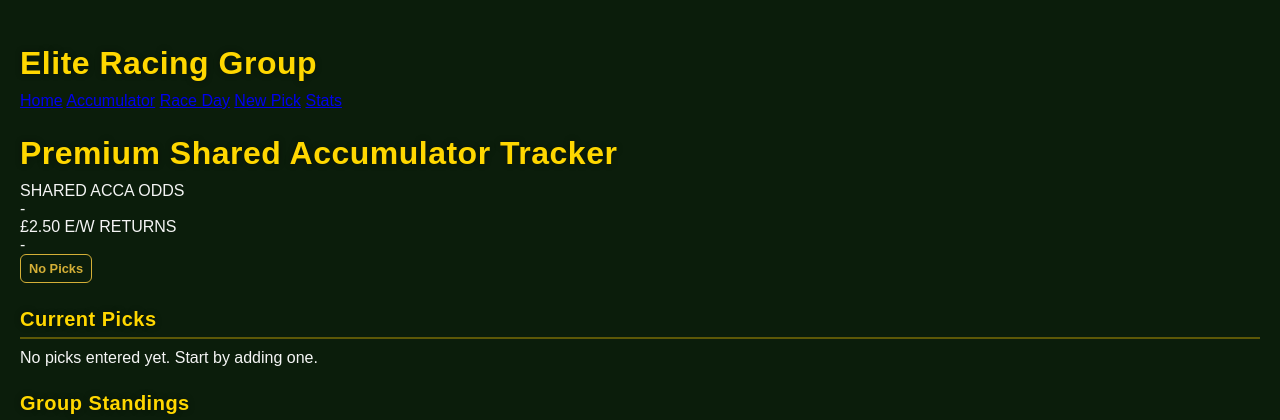
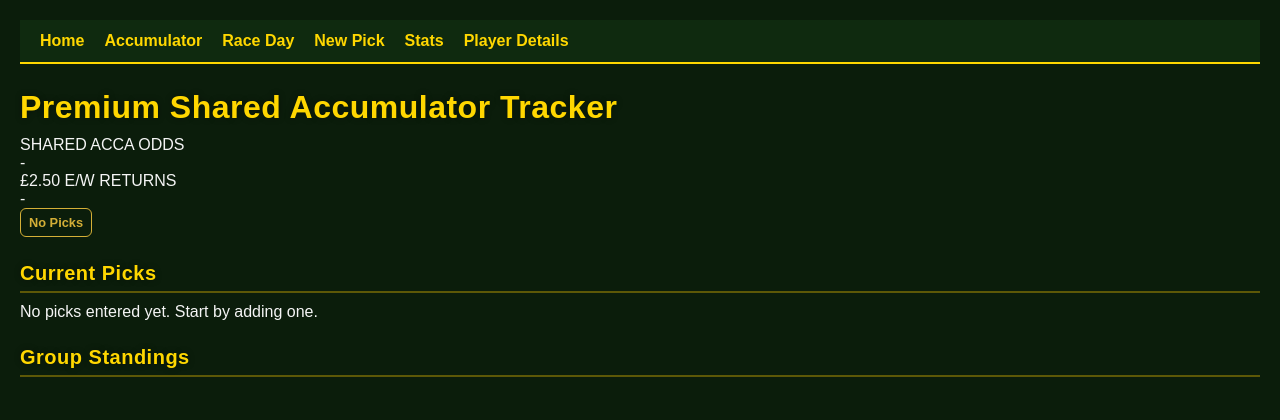
Before and after one commit to craignim1609-pixel/Horse-Racing-Tracker, a FastAPI app: page /acca in a window 1280 px wide. Shown: the top 420 px of the page. Run offline with FastAPI, Linux system fonts and the light colour scheme; tables that the repository leaves empty hold one stand-in row (values such as "Sample post"); data that the repository does not hold is empty.

Commit message:
Update header.html

```diff
--- a/app/templates/header.html
+++ b/app/templates/header.html
@@ -1,14 +1,25 @@
-<header class="main-header">
-    <div class="header-left">
-        <h1 class="site-title">Elite Racing Group</h1>
-    </div>
+<div class="navbar">
+    <a href="/" class="{% if request.path == '/' %}active{% endif %}">
+        Home
+    </a>
 
-<nav class="header-nav">
-    <a href="/" class="nav-btn">Home</a>
-    <a href="/acca" class="nav-btn">Accumulator</a>
-    <a href="/raceday" class="nav-btn">Race Day</a>
-    <a href="/add-pick" class="nav-btn">New Pick</a>
-    <a href="/stats" class="nav-btn">Stats</a>
-</nav>
+    <a href="/accumulator" class="{% if '/accumulator' in request.path %}active{% endif %}">
+        Accumulator
+    </a>
 
-</header>
+    <a href="/raceday" class="{% if '/raceday' in request.path %}active{% endif %}">
+        Race Day
+    </a>
+
+    <a href="/add-pick" class="{% if '/add-pick' in request.path %}active{% endif %}">
+        New Pick
+    </a>
+
+    <a href="/stats" class="{% if '/stats' in request.path %}active{% endif %}">
+        Stats
+    </a>
+
+    <a href="/player-details" class="{% if '/player-details' in request.path %}active{% endif %}">
+        Player Details
+    </a>
+</div>
```
